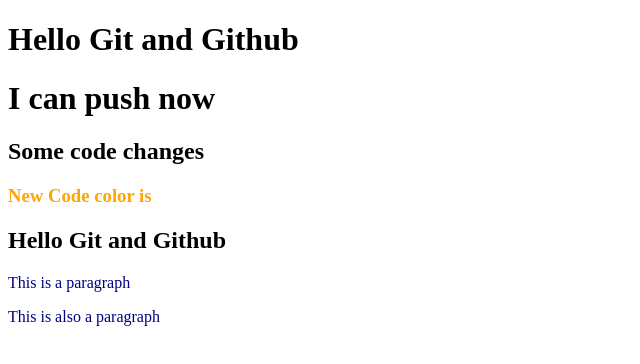
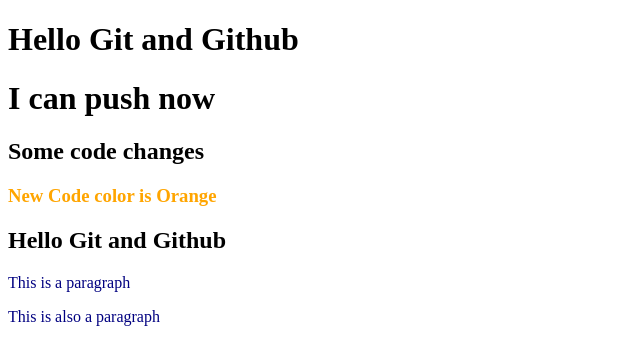
Before and after one commit to yusuf-khan-swd/my-second-repo, a plain HTML site: page index.html in a window 1280 px wide. Shown: the full height of the page, 0-640 px from the left. Drawn offline with Linux system fonts and the light colour scheme.

Commit message:
Orange Heading

```diff
--- a/index.html
+++ b/index.html
@@ -11,7 +11,7 @@
     <h1>Hello Git and Github</h1>
     <h1>I can push now</h1>
     <h2>Some code changes</h2>
-    <h3>New Code color is </h3>
+    <h3>New Code color is Orange</h3>
     <h2>Hello Git and Github</h2>
 
     <p>This is a paragraph</p>
```
